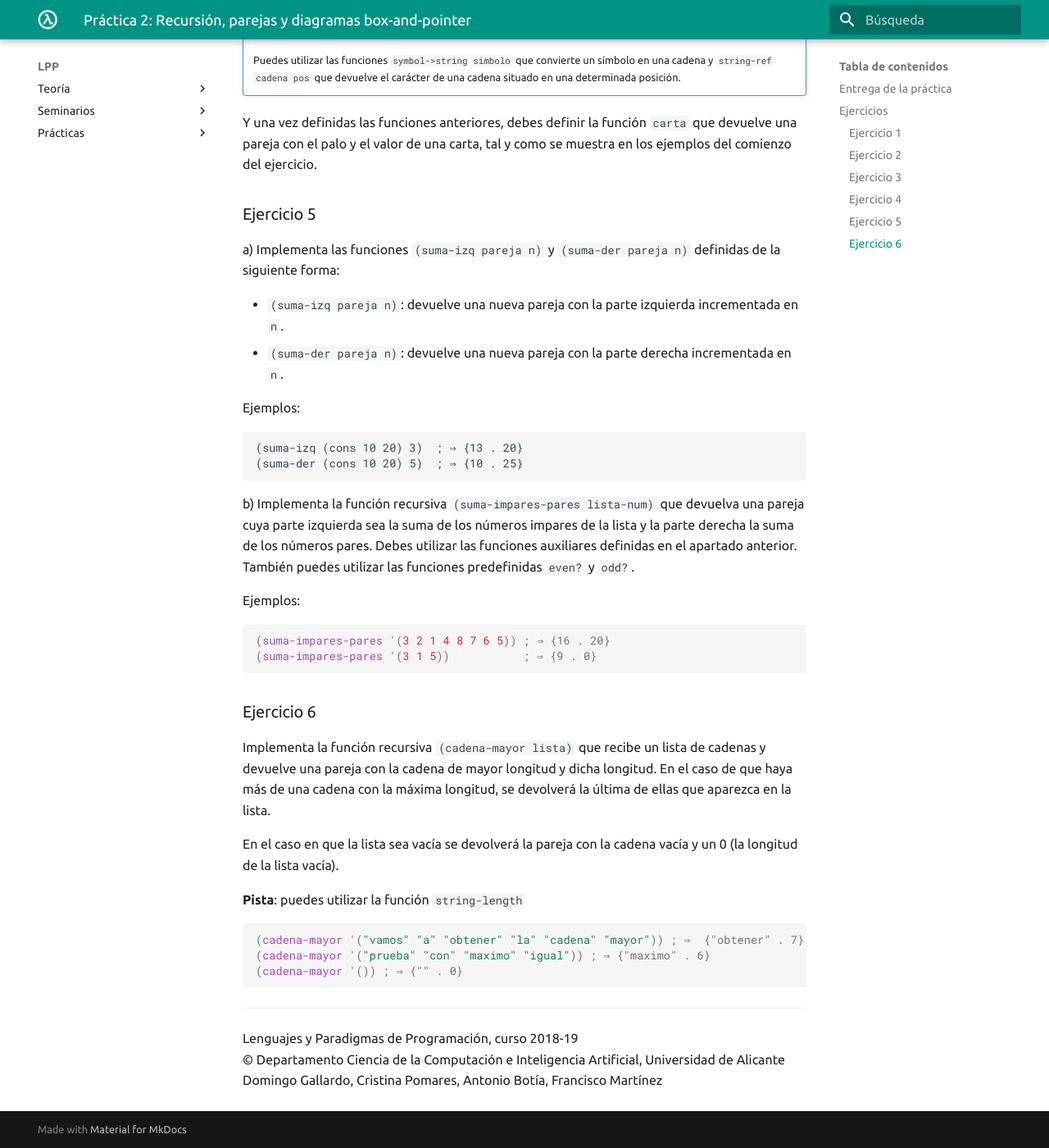
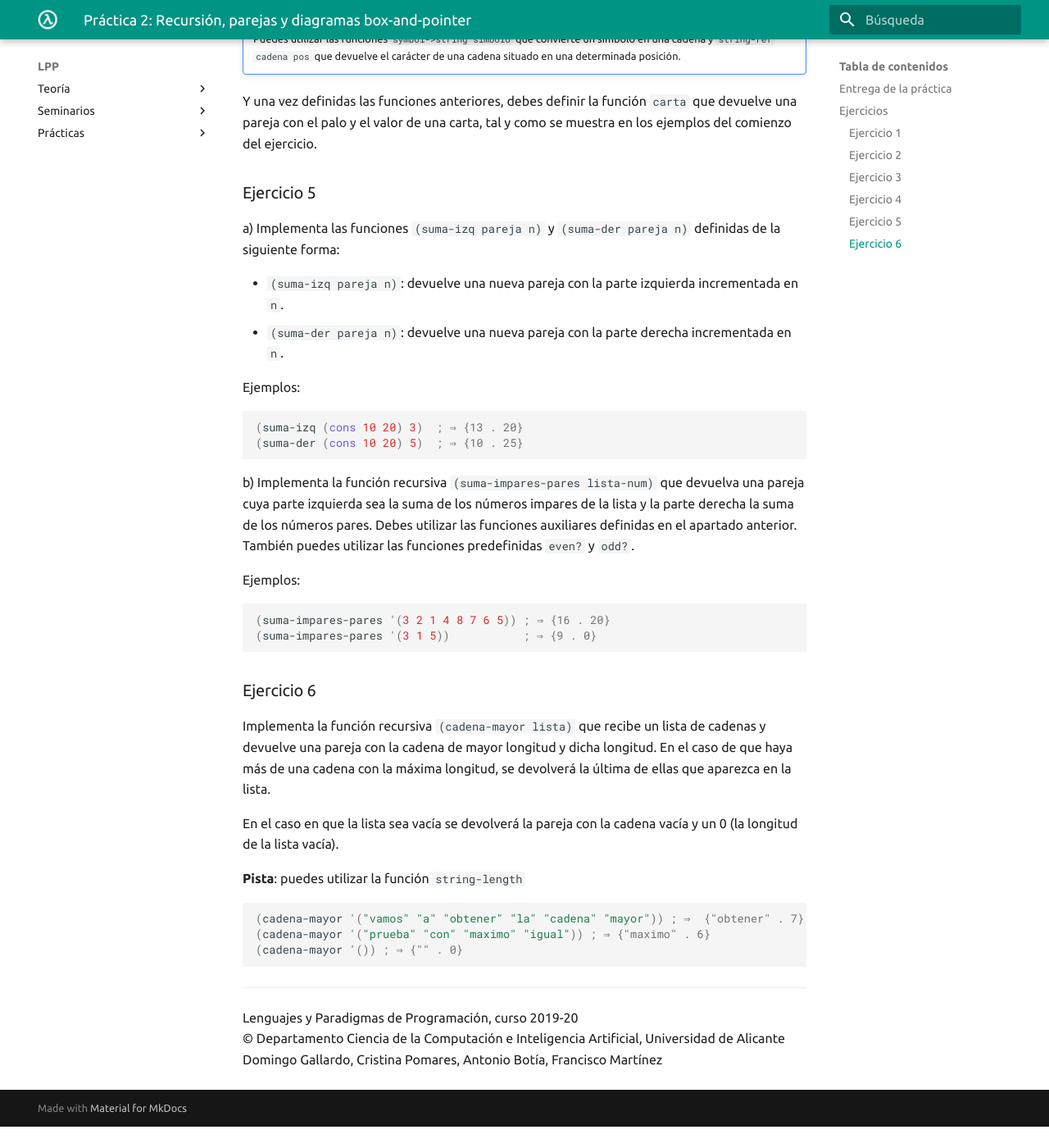
Before and after one commit to domingogallardo/apuntes-lpp, an MkDocs documentation site: the page built from docs/practicas/practica02/practica02.md, in a window 1280 px wide and 1400 px high, scrolled down 4058 px. Shown: the whole window at 82% size. Built offline with MkDocs 1.6.1 and Material for MkDocs 9.7.7, drawn with Linux system fonts in a browser that asks for light colours; after the commit the page ends 5432 px from its top, so only the background shows below that; some of the changed text lies outside the part shown.

Commit message:
Adapación práctica 2

````diff
--- a/docs/practicas/practica02/practica02.md
+++ b/docs/practicas/practica02/practica02.md
@@ -39,7 +39,7 @@ práctica anterior.
 
 Ejemplos:
 
-```scheme
+```racket
 (minimo '(1 8 6 4 3)) ; ⇒ 1
 (minimo '(1 -1 3 -6 4)) ; ⇒ -6
 ```
@@ -50,7 +50,7 @@ concatenarlos.
 
 Ejemplos:
 
-```scheme
+```racket
 (concatena '(#\H #\o #\l #\a)) ; ⇒ "Hola"
 (concatena '(#\S #\c #\h #\e #\m #\e #\space #\m #\o #\l #\a))  ; ⇒ "Scheme mola"
 ```
@@ -85,7 +85,7 @@ equivalente.
 !!! Hint "Pista"
     Puedes utilizar la función `length`.
 
-```scheme
+```racket
 (binario-a-decimal '(1 1 1 1)) ; ⇒ 15
 (binario-a-decimal '(1 1 0)) ; ⇒ 6
 (binario-a-decimal '(1 0)) ; ⇒ 2
@@ -96,7 +96,7 @@ que recibe como argumento una lista de números y devuelve `#t` si los
 números de la lista están ordenados de forma decreciente o `#f` en
 caso contrario. Suponemos listas de 1 o más elementos.
 
-```scheme
+```racket
 (ordenada-decreciente? '(99 59 45 23 -1))  ; ⇒ #t
 (ordenada-decreciente? '(12 50 -1 293 1000))  ; ⇒ #f
 (ordenada-decreciente? '(3))  ; ⇒ #t
@@ -115,7 +115,7 @@ indicará el palo de la carta y la segunda su número o figura.
 
 Por ejemplo:
 
-```scheme
+```racket
 (define tres-de-oros 'O3)
 (define as-de-copas 'CA)
 (define caballo-de-espadas 'EC)
@@ -128,7 +128,7 @@ juego (una carta con mayor valor vencerá a otra con menor valor).
 
 Por ejemplo:
 
-```scheme
+```racket
 (carta 'CA) ; ⇒ {Copas . 10}
 (carta 'O2) ; ⇒ {Oros . 1}
 (carta 'BS) ; ⇒ {Bastos . 6}
@@ -137,7 +137,7 @@ Por ejemplo:
 Para calcular el palo y el valor definimos las siguientes listas, que
 dependen de la baraja y del juego.
 
-```scheme
+```racket
 (define orden '(#\2 #\4 #\5 #\6 #\7 #\S #\C #\R #\3 #\A))
 (define palos '((#\O . Oros) (#\C . Copas) (#\E . Espadas) (#\B . Bastos)))
 ```
@@ -150,7 +150,7 @@ Estas dos listas nos permiten generalizar el juego de cartas. Si
 cambiáramos de baraja sólo tendríamos que usar otro orden y otros
 palos:
 
-```scheme
+```racket
 ;; Para baraja inglesa: (es un ejemplo, pero no se usa)
 ;; Picas #\♠   Corazones #\♥   Diamantes #\♦   Tréboles #\♣
 ;; Ace #\A     Jack #\J        Queen #\Q       King #\K      10 #\0
@@ -165,7 +165,7 @@ lista de palos y una lista de orden de cartas.
 
 Deberán satisfacer, por ejemplo, las siguientes pruebas:
 
-```scheme
+```racket
 (check-equal? (obten-palo #\O palos) 'Oros)
 (check-equal? (obten-palo #\E palos) 'Espadas)
 (check-equal? (valora #\3 orden) 9)
@@ -193,7 +193,8 @@ definidas de la siguiente forma:
   incrementada en `n`.
 
 Ejemplos:
-```
+
+```racket
 (suma-izq (cons 10 20) 3)  ; ⇒ {13 . 20}
 (suma-der (cons 10 20) 5)  ; ⇒ {10 . 25}
 ```
@@ -207,7 +208,7 @@ apartado anterior. También puedes utilizar las funciones predefinidas
 
 Ejemplos:
 
-```scheme
+```racket
 (suma-impares-pares '(3 2 1 4 8 7 6 5)) ; ⇒ {16 . 20}
 (suma-impares-pares '(3 1 5))           ; ⇒ {9 . 0}
 ```
@@ -225,7 +226,7 @@ cadena vacía y un 0 (la longitud de la lista vacía).
 
 **Pista**: puedes utilizar la función `string-length`
 
-```scheme
+```racket
 (cadena-mayor '("vamos" "a" "obtener" "la" "cadena" "mayor")) ; ⇒  {"obtener" . 7}
 (cadena-mayor '("prueba" "con" "maximo" "igual")) ; ⇒ {"maximo" . 6}
 (cadena-mayor '()) ; ⇒ {"" . 0}
@@ -234,6 +235,6 @@ cadena vacía y un 0 (la longitud de la lista vacía).
 
 ----
 
-Lenguajes y Paradigmas de Programación, curso 2018-19
+Lenguajes y Paradigmas de Programación, curso 2019-20
 © Departamento Ciencia de la Computación e Inteligencia Artificial, Universidad de Alicante
 Domingo Gallardo, Cristina Pomares, Antonio Botía, Francisco Martínez
````
Also changed, not shown: other parts of docs/practicas/practica02/practica02.md (+1 -1 lines).
